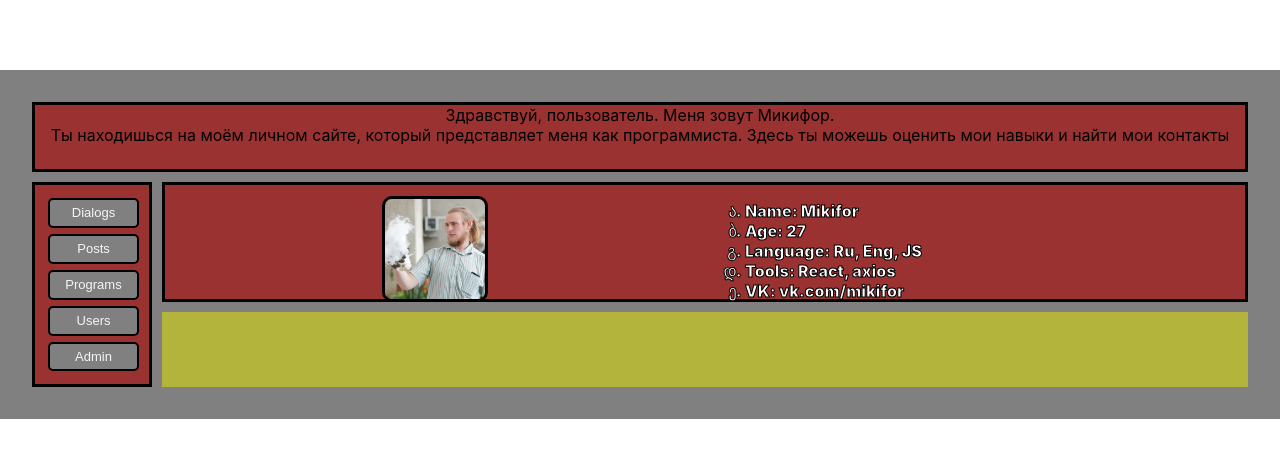
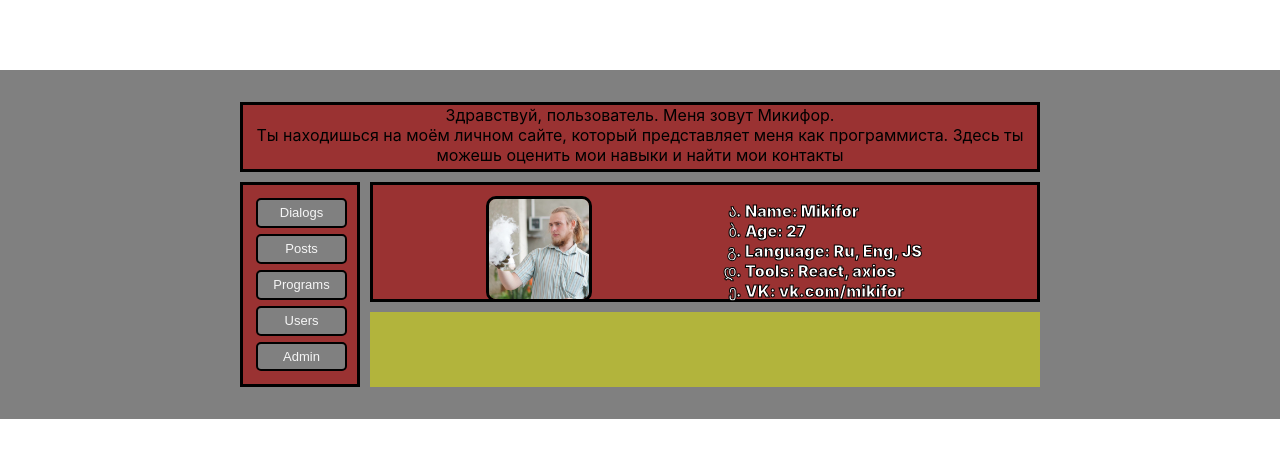
Before and after one commit to Mikifor/app-the-supp, a React (Create React App) app: page / in a window 1280 px wide. Shown: the top 458 px of the page. Built offline with nearby package versions, Linux system fonts and the light colour scheme.

Commit message:
try for mobile

```diff
--- a/src/App.module.css
+++ b/src/App.module.css
@@ -4,6 +4,7 @@ ul li {
 
 .app_wrapper {
   margin: 0 auto;
+  max-width: 800px;
   width: 1fr;
   display: grid;
   grid-template-rows: 70px 120px 1fr;
@@ -19,6 +20,7 @@ ul li {
   text-align: center;
   background-color:rgba(221, 225, 0, 0.534);
   grid-area: content;
+
 }
 
 .app_background {
--- a/src/Components/Profile/Profile.module.css
+++ b/src/Components/Profile/Profile.module.css
@@ -10,7 +10,7 @@
 }
 
 .Item {
-    font: Arial 1.2rem "Fira Sans", serif;
+    font-size: 1rem;
     font-weight: 900;
     color: white;
     -webkit-text-stroke: 1px #000000;
```
